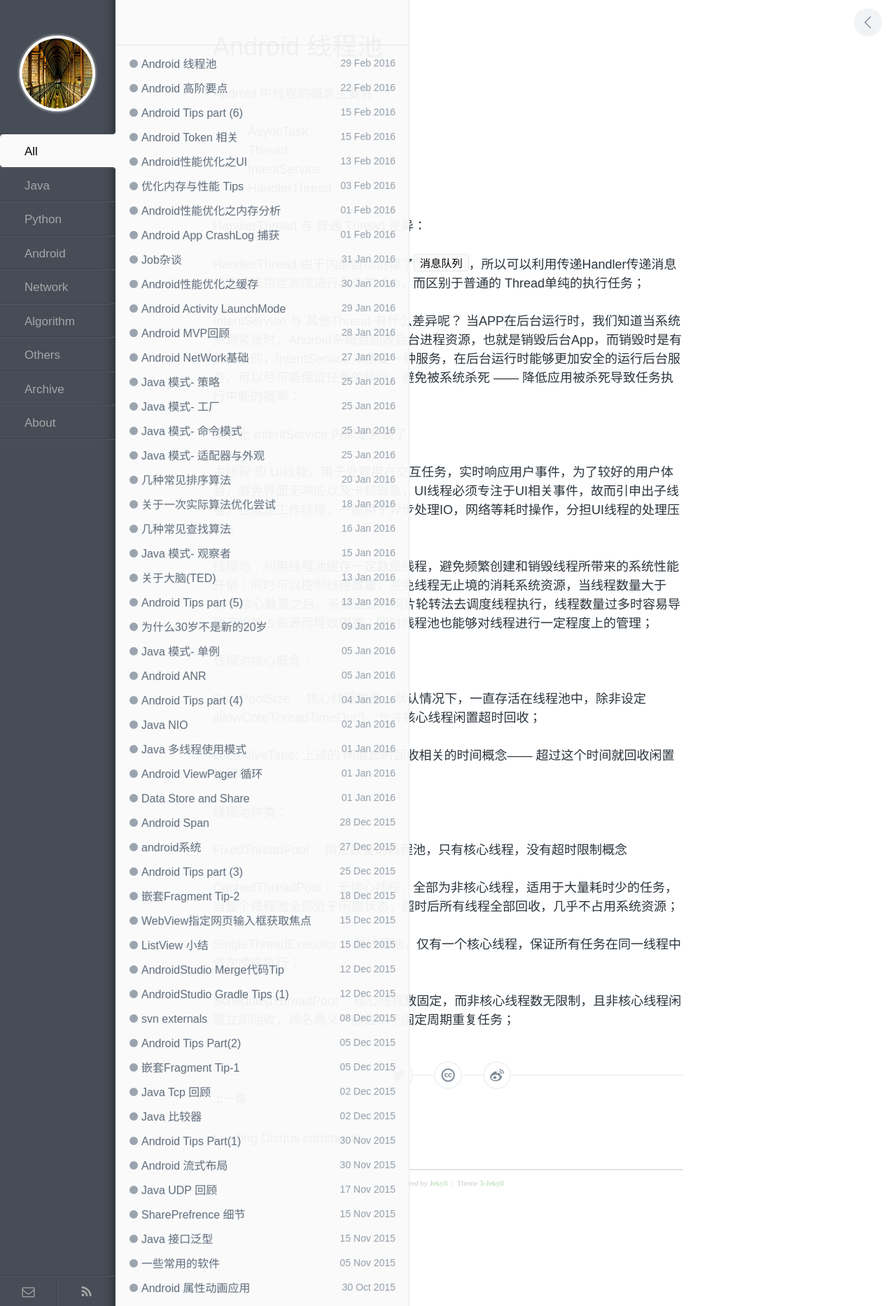
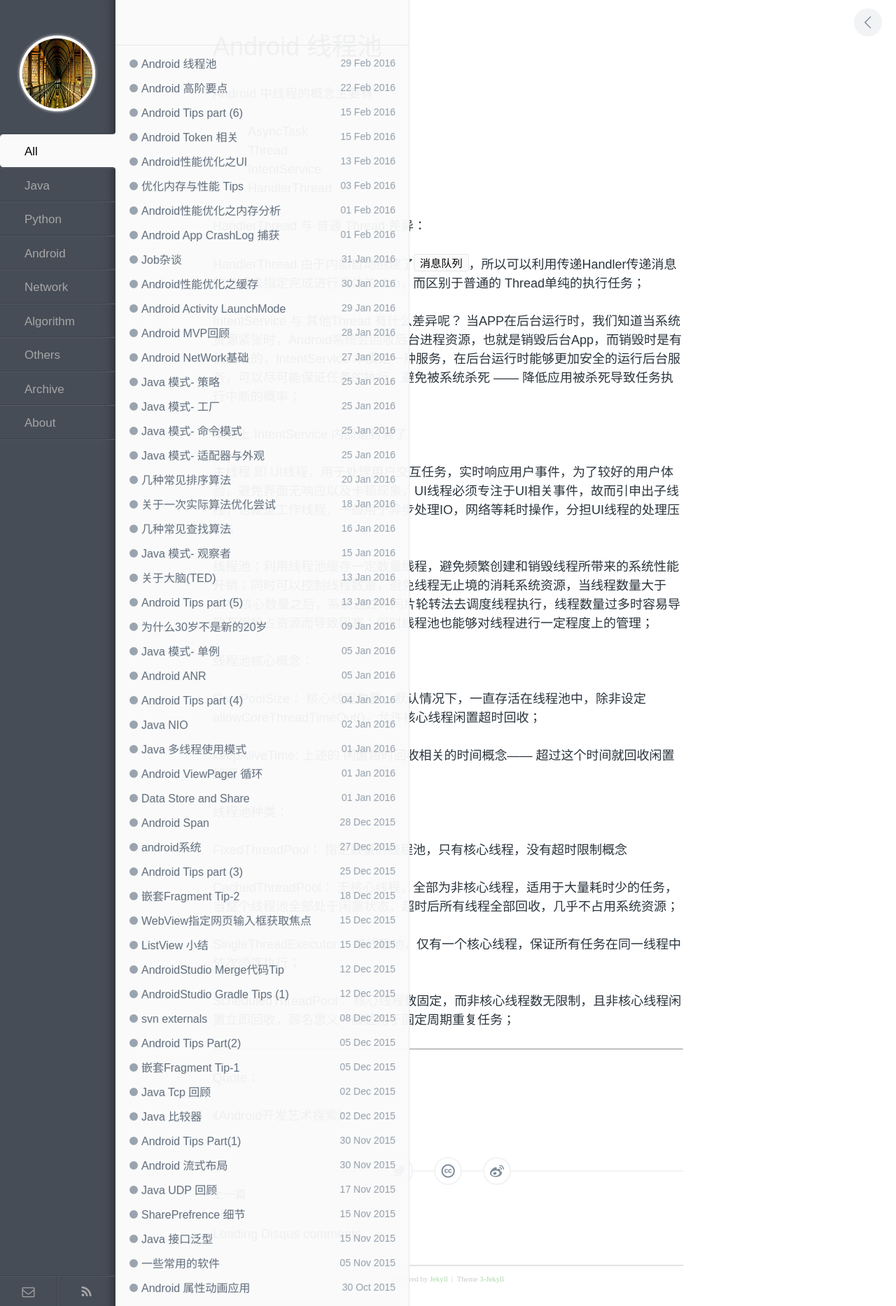
Before and after one commit to enlipan/enlipan.github.io, a Jekyll site: the page built from _posts/2016-02-29-android-thread-pool.md, in a window 1280 px wide. Shown: the whole page at 70% size. Built offline with Jekyll 4.4.1, drawn with Linux system fonts in a browser that asks for light colours; nearby versions of some CDN libraries; comment, search, counter and statistics services are not loaded.

Commit message:
Update 2016-02-29-android-thread-pool.md

```diff
--- a/_posts/2016-02-29-android-thread-pool.md
+++ b/_posts/2016-02-29-android-thread-pool.md
@@ -3,6 +3,7 @@
 title: Android 线程池
 category: android
 ---
+
 
 Android 中线程的概念主要有
 
@@ -46,3 +47,10 @@
 SingleThreadExecutor： 单线程池，仅有一个核心线程，保证所有任务在同一线程中依次顺序执行；
 
 ScheduledThreadPool： 核心线程数固定，而非核心线程数无限制，且非核心线程闲置立即回收，顾名思义一般适用于固定周期重复任务；
+
+---
+
+Quote：
+
+
+《Android开发艺术探索》
```
